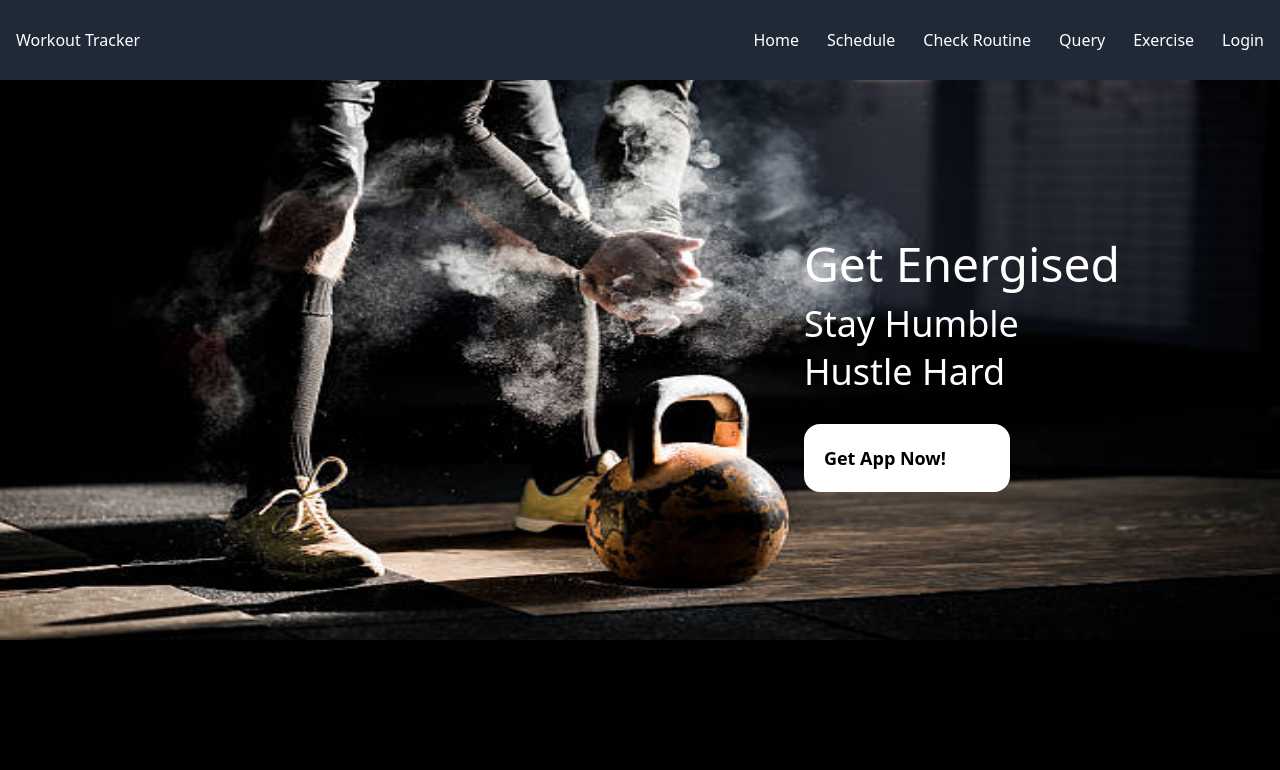
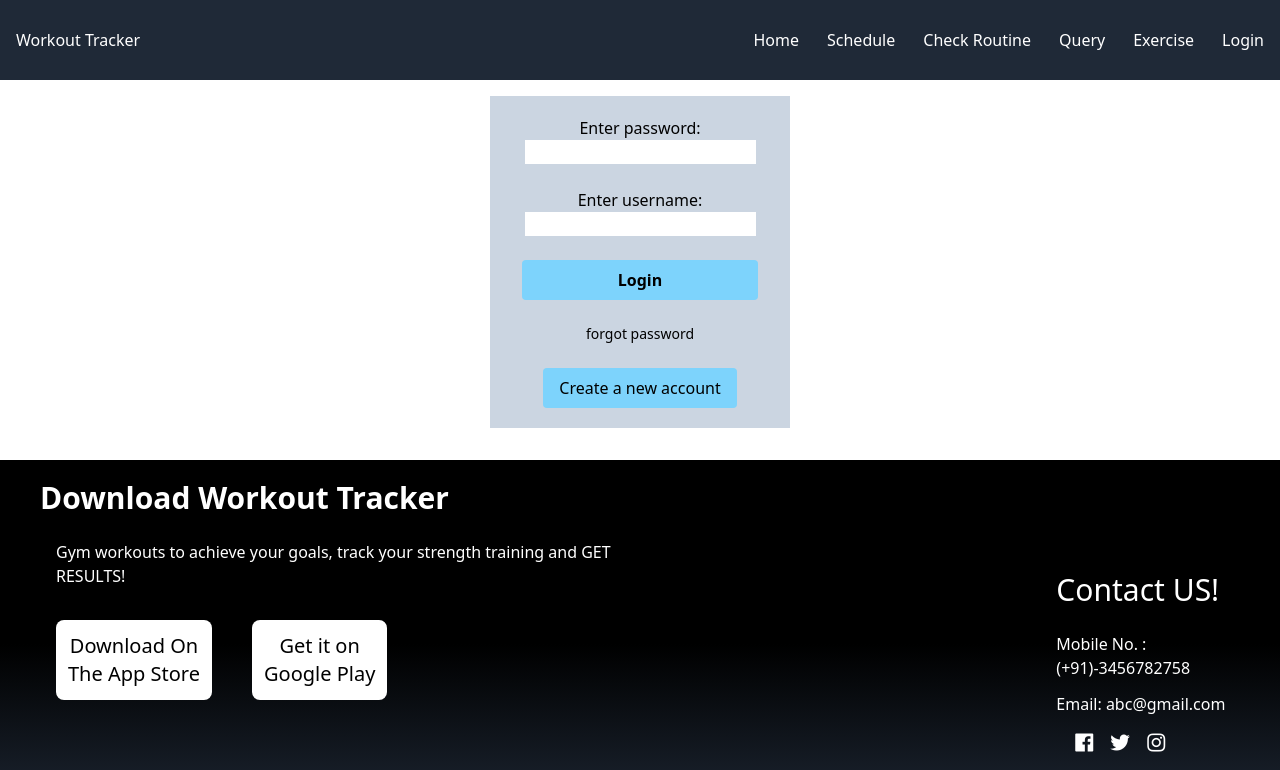
Before and after one commit to Prerna417/workout-tracker, a React (Create React App) app in the folder client/: page / in a window 1280 px wide. Shown: the top 770 px of the page. Built offline with nearby package versions, Linux system fonts and the light colour scheme.

Commit message:
backend integration in schedule ui

```diff
--- a/client/src/App.js
+++ b/client/src/App.js
@@ -14,16 +14,17 @@ import {
   Link,
   Routes
 } from "react-router-dom";
+import { AuthContext } from "./context/AuthContext";
 
 
 
 function App() {
-const  user  = false;
+const { user } = useContext(AuthContext);
   return (
     <Router >
       <Navbar />
       <Routes>
-      <Route exact path="/" element={<Home />} />
+      <Route exact path="/" element={user? <Home /> : <Login/>} />
       <Route path="/Schedule" element={user ? <Schedule /> : <Login />} />
       <Route path="/ExerciseQueryForm" element={user ? <ExerciseQueryForm /> : <Login />} />
       <Route path="/Exercise" element={user ? <Exercise /> : <Home />} />
--- a/client/src/apicalls.js
+++ b/client/src/apicalls.js
@@ -1 +1,11 @@
-export const loginCall = async (user,dispatch)
+import axios from "axios"
+
+export const loginCall = async (userCredentials,dispatch) =>{
+    dispatch({ type: "LOGIN_START"});
+    try{
+        const res = await axios.post("auth/login",userCredentials)
+        dispatch({ type: "LOGIN_SUCCESS",payload: res.data});
+    }catch(err){
+        dispatch({ type: "LOGIN_FAILURE", payload: err});
+    }
+};
--- a/client/src/components/Login.js
+++ b/client/src/components/Login.js
@@ -1,28 +1,44 @@
-import React from 'react'
+import React, { useContext } from 'react'
 import { useRef } from "react";
+import {loginCall} from "../apicalls"
+import {AuthContext} from "../context/AuthContext";
+import {CircularProgress} from "@material-ui/core"
 
 function Login() {
   const email = useRef();
   const password = useRef();
+  const username = useRef();
+  const { user, isFetching, error, dispatch} = useContext(AuthContext);
 
 
-  const handleSubmit = (e) =>{
+  const handleSubmit = async (e) =>{
     e.preventDefault();
-    console.log(email.current.value);
-  }
+    try{
+      await loginCall(
+        {username:username.current.value,password:password.current.value},dispatch);
+    }catch(err){
+      console.log(err);
+    }
 
+  };
+
+  console.log(user);
   return (
     <div className='container mx-auto py-8 flex justify-center'>
      <form onSubmit={handleSubmit} className=' mt-16 flex flex-col items-center bg-slate-300 py-5 w-[300px] '>
-          <label for="email">Enter email:</label>
+          {/* <label for="email">Enter email:</label>
           <input type="email" id="email" name="email" ref={email}></input>
-          <br />
+          <br /> */}
           <label for="password">Enter password:</label>
           <input type="password" id="password" name="password" ref={password} minLength = "6"></input>
           <br/>
           <label for="username">Enter username:</label>
-          <input type="text" id="username" name="username"></input>
-          <button className='font-semibold bg-white text-black px-4 py-2 mt-6 rounded '>Login</button>
+          <input type="text" id="username" name="username" ref ={username}></input>
+          <button  className='font-semibold bg-sky-300 text-black px-24 py-2 mt-6 rounded  ' disabled={isFetching}>{isFetching? <CircularProgress size="20px"/>:"Login"}</button>
+
+          <h6 className='text-sm mt-6'>forgot password</h6>
+
+          <button className='bg-sky-300 px-4 py-2 rounded mt-6'>Create a new account</button>
         </form>
     </div>
   )
--- a/client/src/components/Navbar.js
+++ b/client/src/components/Navbar.js
@@ -2,7 +2,7 @@ import React, { useState } from 'react';
 import { Link } from 'react-router-dom';
 
 export default function () {
-  const  user  = true;
+  // const  user  = true;
   const [menu, setMenu] = useState(false);
 
 
--- a/client/src/components/Schedule.js
+++ b/client/src/components/Schedule.js
@@ -1,37 +1,51 @@
-import React, { useState } from 'react';
+import React, { useState,useEffect,useContext } from 'react';
+import axios from 'axios';
+import { AuthContext } from '../context/AuthContext';
 
 const Schedule = () => {
-  // Assuming schedule is an array of objects, each representing a day's schedule
-  // const [schedule, setSchedule] = useState([
-  //   { day: 'Monday', exercises: [] },
-  //   { day: 'Tuesday', exercises: [] },
-  //   { day: 'Wednesday', exercises: [] },
-  //   { day: 'Thursday', exercises: [] },
-  //   { day: 'Friday', exercises: [] },
-  //   { day: 'Saturday', exercises: [] },
-  //   { day: 'Sunday', exercises: [] }
-  // ]);
+  const [userSchedule, setUserSchedule] = useState(null);
 
-  // // Function to add an exercise to a specific day's schedule
-  // const addExerciseToDay = (dayIndex, exercise) => {
-  //   setSchedule(prevSchedule => {
-  //     const updatedSchedule = [...prevSchedule];
-  //     updatedSchedule[dayIndex].exercises.push(exercise);
-  //     return updatedSchedule;
-  //   });
-  // };
+  const { user } = useContext(AuthContext);
+
+  useEffect(()=>{
+    const fetchSchedule= async() =>{
+      try{
+        if(!user){
+          console.log("user not logged in");
+          return;
+        }
+
+        const res = await axios.get(`schedules/${user.username}`);
+        setUserSchedule(res.data);
+      }catch(err){
+        console.log(err);
+      }
+    };
+    fetchSchedule();
+  },[user]);
 
   return (
     <div className="container mx-auto py-8 ">
-      <h2 className="text-2xl text-center font-bold mb-8 my-16"> Prerna Have A Look At Your Schedule</h2>
+      <h2 className="text-2xl text-center font-bold mb-8 my-16">{user.username} Have A Look At Your Schedule</h2>
       <div className="grid grid-cols-1 md:grid-cols-2 lg:grid-cols-3 gap-4">
+      {userSchedule ? (
         <div className='bg-white p-4 shadow-md rounded'>
-        <h3 className="text-xl bg-sky-300 font-bold mb-10 text-center">Monday</h3>
+        <h3 className="text-xl bg-sky-300 font-bold mb-10 text-center">{userSchedule.day}</h3>
          <div className='pl-4'>
-          <h3 className='font-semibold text-sky-950 text-xl mb-8 text-center'>Skipping</h3>
-          <h4 className='font-semibold text-sky-950 mb-10 text-lg text-center'>duration:10min</h4>
+          <h3 className='font-semibold text-sky-950 text-xl mb-8 text-center'>exercises</h3>
+          <ul>
+            {userSchedule.exercises.map((exercise) => (
+              <li key={exercise._id}>
+                <p>Name: {exercise.name}</p>
+                <p>Duration: {exercise.duration} minutes</p>
+              </li>
+            ))}
+          </ul>
          </div>
         </div>
+      ):(
+        <p>loading...</p>
+      )}
       </div>
       <div className='mt-10 pl-8'>
         <button className='bg-sky-200 p-4 rounded text-lg font-semibold'>Create Schedule</button>
```
Also changed, not shown: client/package.json (+5 -2 lines), 1 other file (tests, documents, lock files or other folders).
